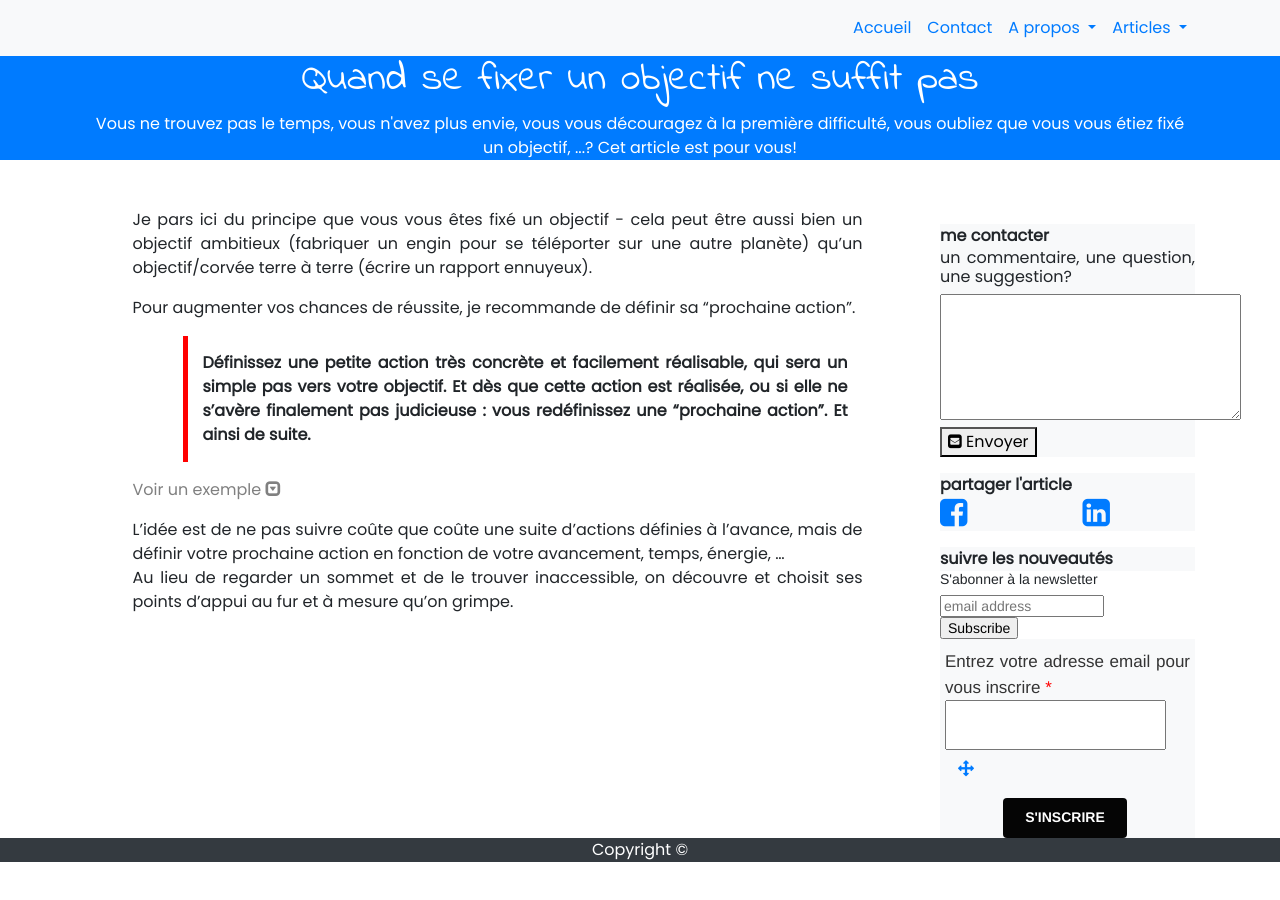
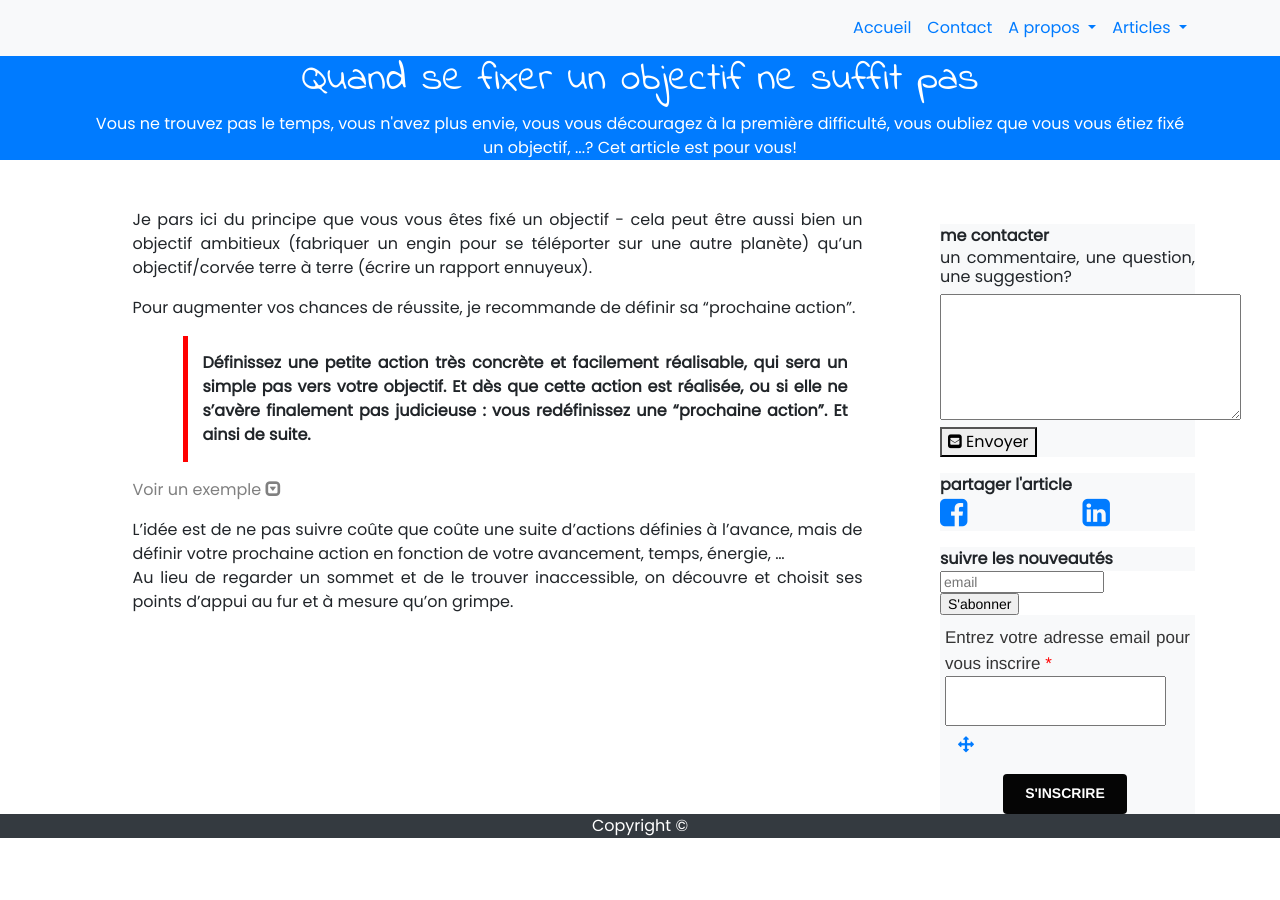
Before and after one commit to OrgaEvolutions/Nathoup.github.io, a Jekyll site: the page built from articles/prochaine_action.html, in a window 1280 px wide. Built offline with Jekyll 4.4.1, drawn with Linux system fonts in a browser that asks for light colours; nearby versions of some CDN libraries; some web fonts are replaced; comment, search, counter and statistics services are not loaded.

Commit message:
Update article.html

```diff
--- a/_layouts/article.html
+++ b/_layouts/article.html
@@ -63,11 +63,11 @@
                  <div id="mc_embed_signup">
 <form action="https://github.us17.list-manage.com/subscribe/post?u=c92282615c03ee7c88805781b&amp;id=42c312e904" method="post" id="mc-embedded-subscribe-form" name="mc-embedded-subscribe-form" class="validate" target="_blank" novalidate>
     <div id="mc_embed_signup_scroll">
-	<label for="mce-EMAIL">S'abonner à la newsletter</label>
-	<input type="email" value="" name="EMAIL" class="email" id="mce-EMAIL" placeholder="email address" required>
+	<!--<label for="mce-EMAIL">S'abonner à la newsletter</label>-->
+	<input type="email" value="" name="EMAIL" class="email" id="mce-EMAIL" placeholder="email" required>
     <!-- real people should not fill this in and expect good things - do not remove this or risk form bot signups-->
     <div style="position: absolute; left: -5000px;" aria-hidden="true"><input type="text" name="b_c92282615c03ee7c88805781b_42c312e904" tabindex="-1" value=""></div>
-    <div class="clear"><input type="submit" value="Subscribe" name="subscribe" id="mc-embedded-subscribe" class="button"></div>
+    <div class="clear"><input type="submit" value="S'abonner" name="subscribe" id="mc-embedded-subscribe" class="button"></div>
     </div>
 </form>
 </div>
```
